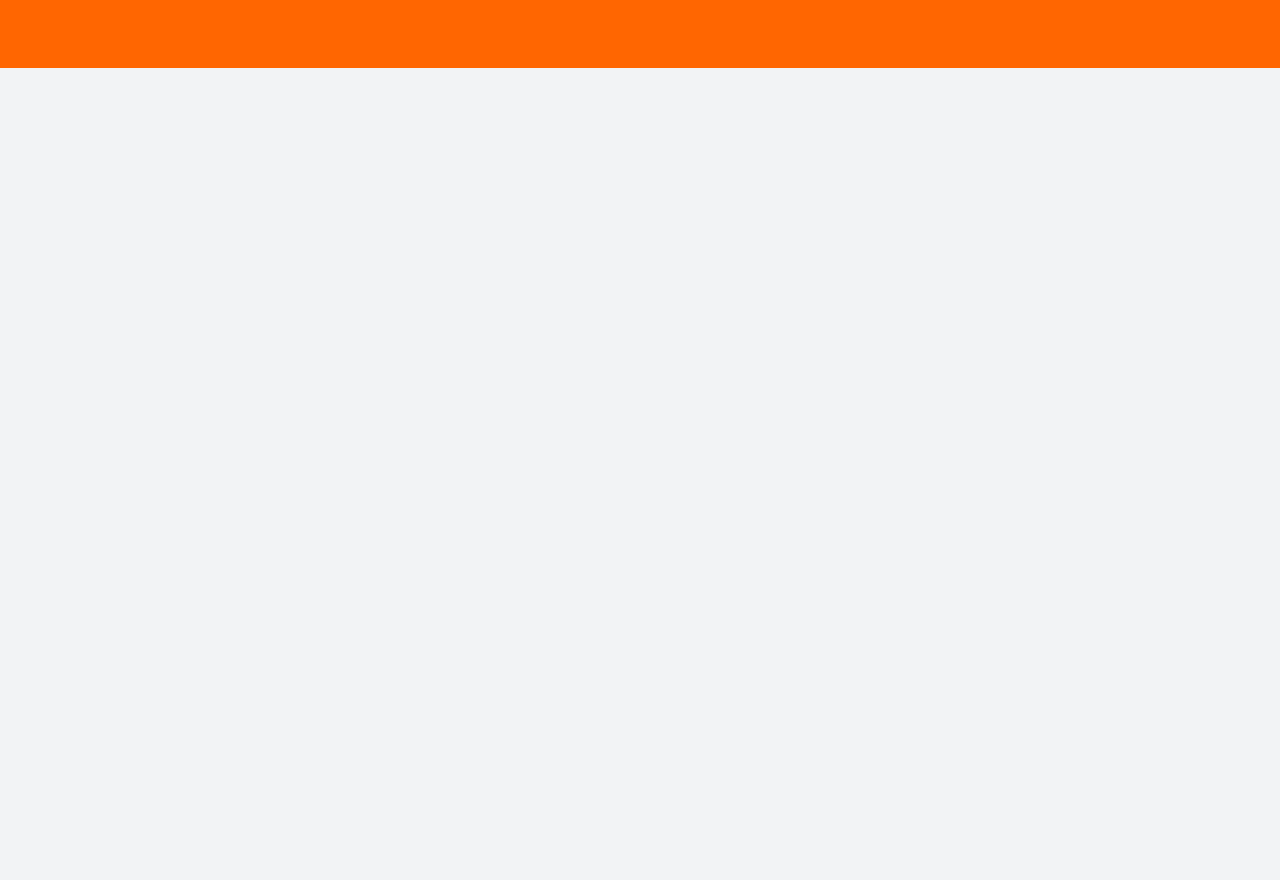
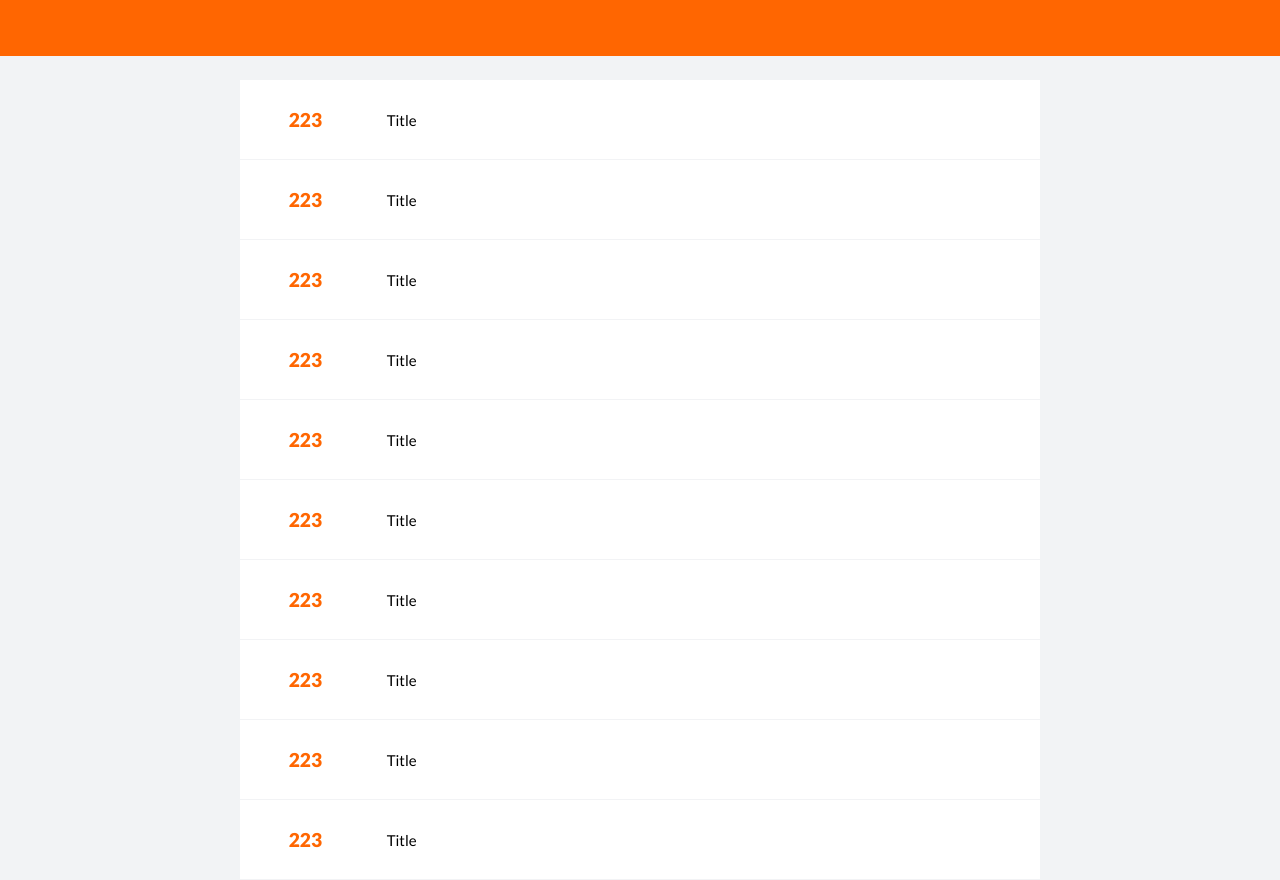
Before and after one commit to vnsteven/hacker-news-vue, a Vue app: page / in a window 1280 px wide. Before the commit the page ends 800 px from the top, so only its background shows below. Built offline with nearby package versions, Linux system fonts and the light colour scheme.

Commit message:
fix style

```diff
--- a/src/App.vue
+++ b/src/App.vue
@@ -1,16 +1,19 @@
 <template>
   <div class="app">
     <Header />
+    <ListContainer />
   </div>
 </template>
 
 <script>
 import Header from 'components/Header';
+import ListContainer from 'containers/ListContainer';
 
 export default {
   name: 'app',
   components: {
-    Header
+    Header,
+    ListContainer
   }
 }
 </script>
@@ -24,22 +27,13 @@ export default {
 
 :root {
   --primary: #FF6601;
+  --white: #FFFFFF;
   --grey: #F2F3F5;
 }
 
 body {
-  font-family: 'Lato';
+  font-family: 'Lato', sans-serif;
   font-size: 15px;
   background-color: var(--grey);
-  height: 100vh;
-  width: 100vw;
-}
-
-.app {
-  height: 100%;
-  width: 100%;
-
-  display: flex;
-  flex-direction: column;
 }
 </style>
--- a/src/components/Header.vue
+++ b/src/components/Header.vue
@@ -7,12 +7,15 @@
 <script>
 export default {
   name: 'Header'
-}
+};
 </script>
 
 <style lang="scss">
 .header {
-  flex: 0.085;
+  position: fixed;
+  width: 100%;
+  height: 3.5rem;
+  top: 0;
   background-color: var(--primary);
 }
 </style>
--- /dev/null
+++ b/src/components/ListItem.vue
@@ -0,0 +1,44 @@
+<template>
+  <div class="list-item">
+    <div class="list-item--left">
+      <span>223</span>
+    </div>
+    <div class="list-item--right">
+      <p>Title</p>
+    </div>
+  </div>
+</template>
+
+<script>
+export default {
+  name: "ListItem"
+};
+</script>
+
+<style lang="scss">
+.list-item {
+  display: flex;
+  width: 50rem;
+  height: 5rem;
+  border-bottom: 1px solid var(--grey);
+  background-color: var(--white);
+  box-sizing: border-box;
+
+  &--left {
+    flex: 0.2;
+    display: flex;
+    justify-content: center;
+    align-items: center;
+    color: var(--primary);
+    font-weight: 800;
+    font-size: 1.2rem;
+  }
+
+  &--right {
+    flex: 1;
+    display: flex;
+    align-items: center;
+    padding-left: 1rem;
+  }
+}
+</style>
--- /dev/null
+++ b/src/containers/ListContainer.vue
@@ -0,0 +1,35 @@
+<template>
+  <div class="list-container">
+    <ListItem />
+    <ListItem />
+    <ListItem />
+    <ListItem />
+    <ListItem />
+    <ListItem />
+    <ListItem />
+    <ListItem />
+    <ListItem />
+    <ListItem />
+  </div>
+</template>
+
+<script>
+import ListItem from 'components/ListItem';
+
+export default {
+  name: 'ListContainer',
+  components: {
+    ListItem
+  }
+};
+</script>
+
+<style lang="scss">
+.list-container {
+  display: flex;
+  flex-direction: column;
+  align-items: center;
+  padding-top: 5rem;
+  min-height: 10rem;
+}
+</style>
```
Also changed, not shown: src/api/index.js (added).
